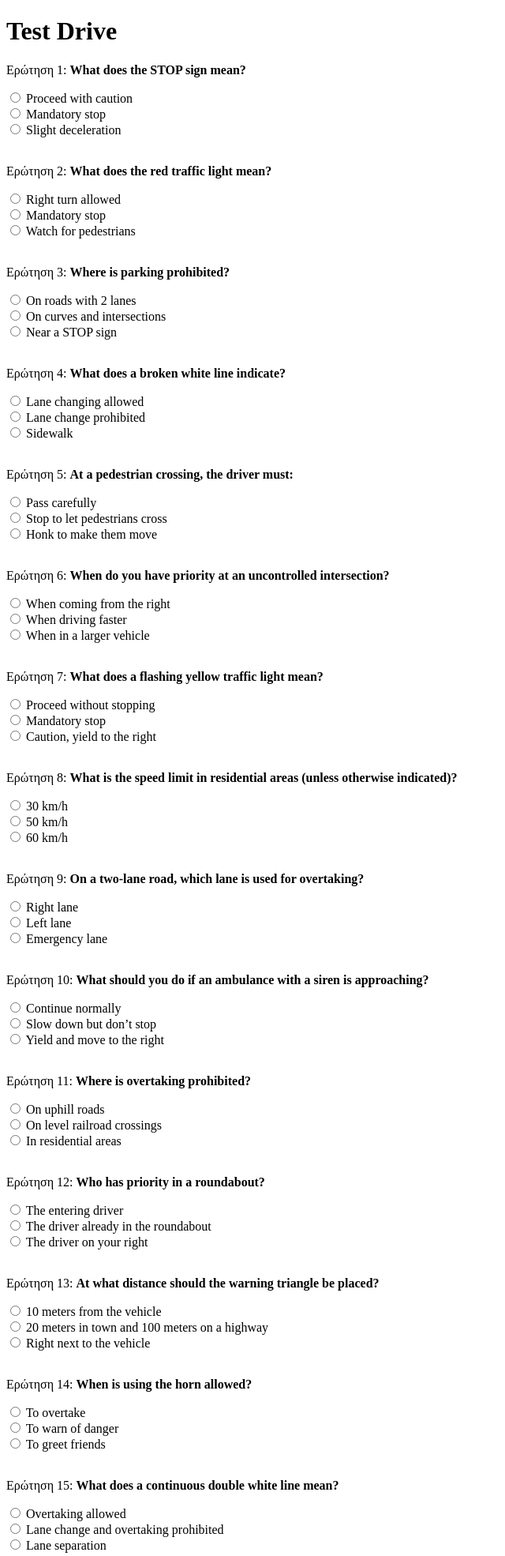
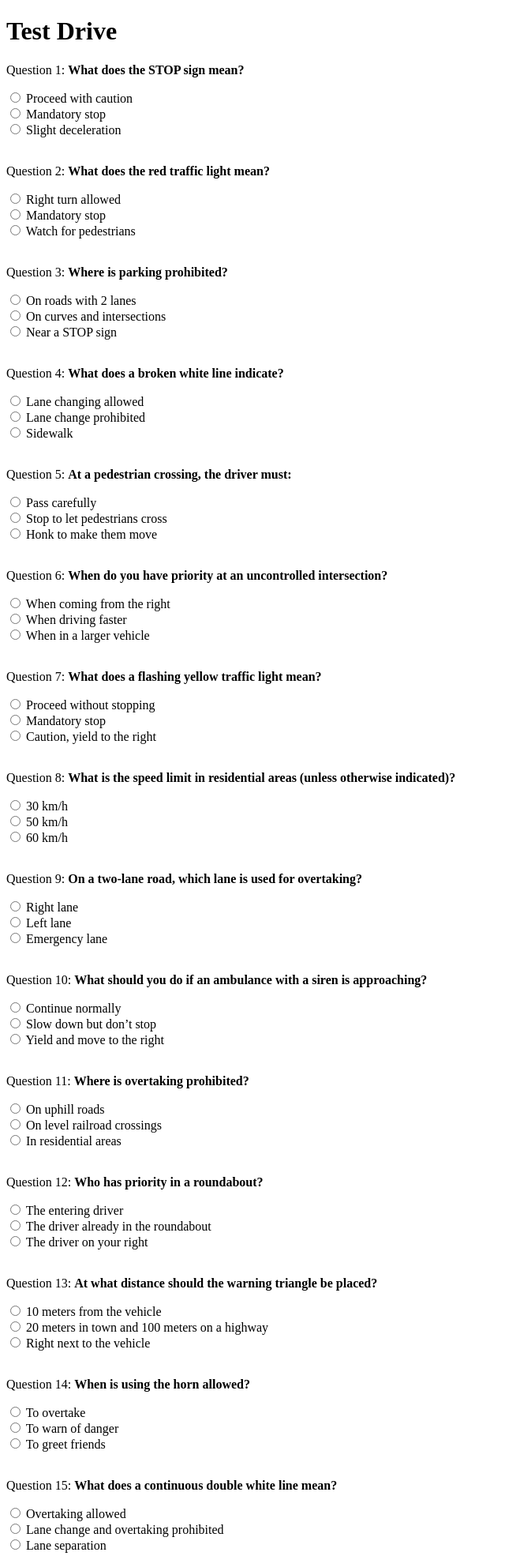
Before and after one commit to Xaralampos-Makridhs/PHP-Course, a PHP site: page / in a window 1280 px wide. Shown: the top 1970 px of the page at 79% size, without its empty margins (0-640 px from the left). Run offline with PHP 8.4, Linux system fonts and the light colour scheme; data that the repository does not hold is empty.

Commit message:
Update index.php

```diff
--- a/projects/quiz_system/index.php
+++ b/projects/quiz_system/index.php
@@ -16,7 +16,7 @@ $questions = $result->fetch_all(MYSQLI_ASSOC);
 
     <form action="submit.php" method="post">
         <?php foreach ($questions as $index => $q): ?>
-            <p>Ερώτηση <?php echo $index + 1; ?>: <strong><?php echo htmlspecialchars($q['question']); ?></strong></p>
+            <p>Question <?php echo $index + 1; ?>: <strong><?php echo htmlspecialchars($q['question']); ?></strong></p>
 
             <label><input type="radio" name="answers[<?php echo $q['id']; ?>]" value="a"> <?php echo htmlspecialchars($q['option_a']); ?></label><br>
             <label><input type="radio" name="answers[<?php echo $q['id']; ?>]" value="b"> <?php echo htmlspecialchars($q['option_b']); ?></label><br>
```
